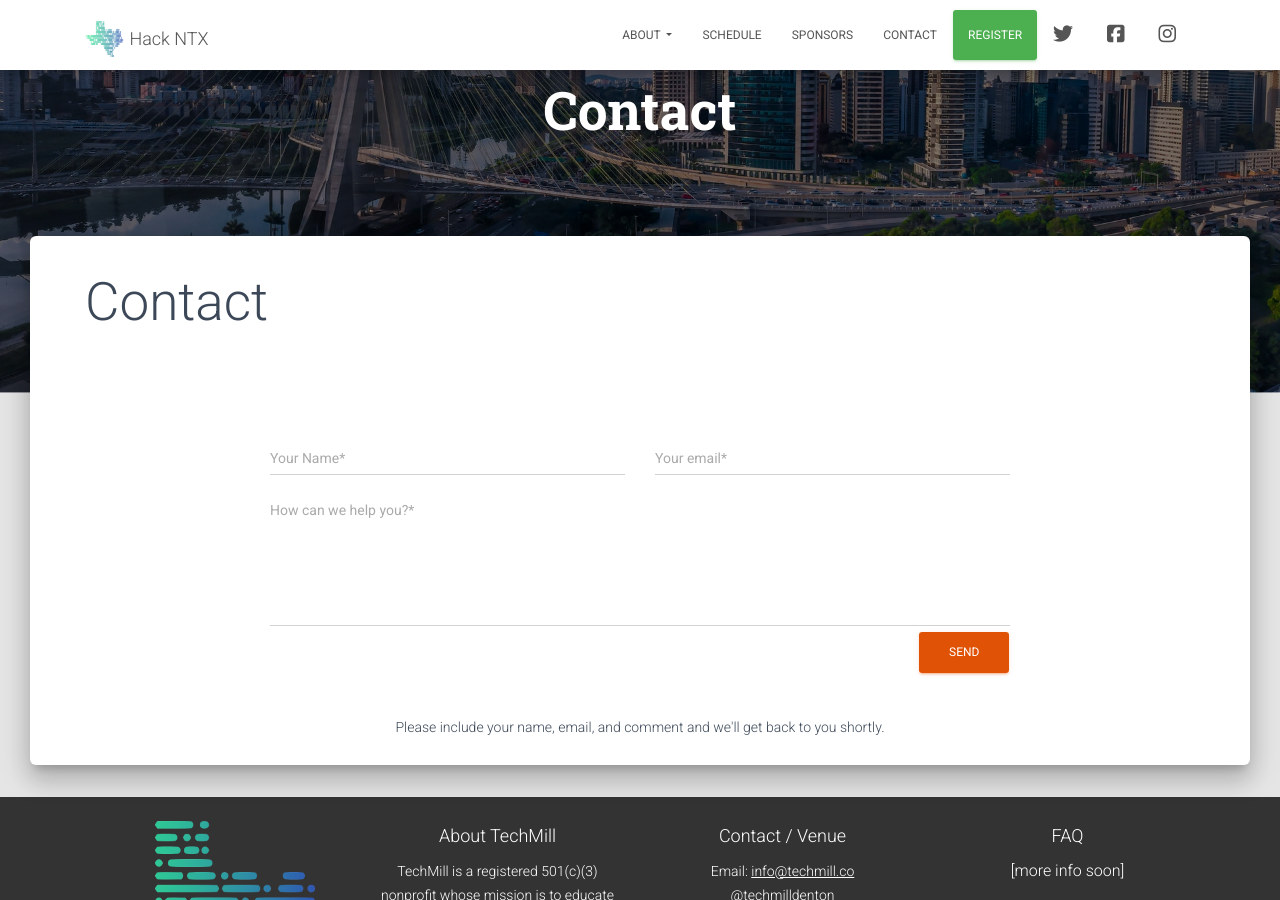
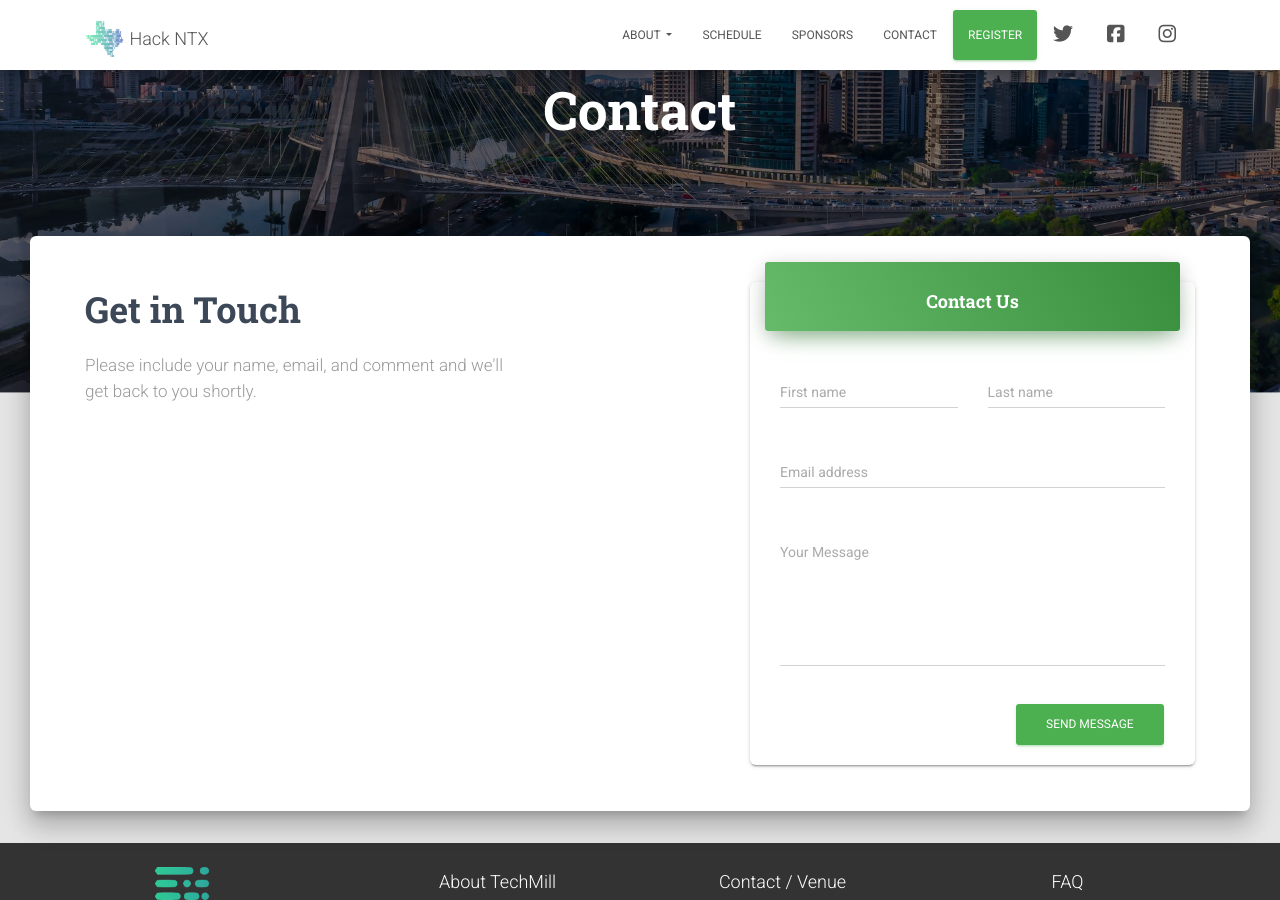
Before and after one commit to techmilldenton/hackntx, a Jekyll site: the page built from contact.md, in a window 1280 px wide and 900 px high, scrolled down 289 px. Built offline with Jekyll 4.4.1, drawn with Linux system fonts in a browser that asks for light colours; nearby versions of some CDN libraries; comment, search, counter and statistics services are not loaded.

Commit message:
Update home page / contact page
- Added fitvid

```diff
--- a/_includes/scripts.html
+++ b/_includes/scripts.html
@@ -2,6 +2,7 @@
 <script src="{{ "/assets/js/core/jquery.min.js" | prepend: site.baseurl }}"></script>
 <script src="{{ "/assets/js/core/popper.min.js" | prepend: site.baseurl }}"></script>
 <script src="{{ "/assets/js/bootstrap-material-design.js" | prepend: site.baseurl }}"></script>
+<script src="https://cdnjs.cloudflare.com/ajax/libs/fitvids/1.2.0/jquery.fitvids.min.js"></script>
 <!--  Google Maps Plugin  -->
 <!-- <script type="text/javascript" src="https://maps.googleapis.com/maps/api/js?key=YOUR_KEY_HERE"></script> -->
 <!--  Plugin for Date Time Picker and Full Calendar Plugin  -->
@@ -23,4 +24,6 @@
 <script src="{{ "/assets/demo/js/vertical-nav.js" | prepend: site.baseurl }}"></script>
 <!-- Material Kit Core initialisations of plugins and Bootstrap Material Design Library -->
 <script src="{{ "/assets/js/material-kit.js" | prepend: site.baseurl }}"></script>
-<script src="{{ "/assets/demo/js/material-kit-demo.js" | prepend: site.baseurl }}></script>
+<script src="{{ "/assets/demo/js/material-kit-demo.js" | prepend: site.baseurl }}"></script>
+<!-- Custom -->
+<script src="{{ "/assets/js/custom.js" | prepend: site.baseurl }}"></script>
--- a/_layouts/page.html
+++ b/_layouts/page.html
@@ -3,9 +3,9 @@ layout: default
 ---
 <article class="post">
 
-  <header class="post-header">
+  <!-- <header class="post-header">
     <h1 class="post-title">{{ page.title | escape }}</h1>
-  </header>
+  </header> -->
 
   <div class="post-content">
     {{ content }}
--- a/_scss/custom.scss
+++ b/_scss/custom.scss
@@ -26,3 +26,7 @@
 .navbar-nav .nav-item .nav-link.btn-success {
 	color: white;
 }
+
+.section {
+	padding: 40px 0;
+}
--- /dev/null
+++ b/assets/js/custom.js
@@ -0,0 +1,34 @@
+// Custom.js file for rest of site.
+$(document).ready(function(){
+    // Target your .container, .wrapper, .post, etc.
+    $(".video-container").fitVids();
+
+    function getUrlParam ( prop ) {
+    	var params = {};
+    	var search = decodeURIComponent( window.location.href.slice( window.location.href.indexOf( '?' ) + 1 ) );
+    	var definitions = search.split( '&' );
+
+    	definitions.forEach( function( val, key ) {
+    		var parts = val.split( '=', 2 );
+    		params[ parts[ 0 ] ] = parts[ 1 ];
+    	} );
+
+    	return ( prop && prop in params ) ? params[ prop ] : null;
+    };
+
+    // Show thank you on form submission.
+    if (getUrlParam("thankyou") !== null) {
+    	var thankYouContact = `<div class="alert alert-success">
+    	<div class="container">
+    	<div class="alert-icon">
+    	<i class="material-icons">check</i>
+    	</div>
+    	<button type="button" class="close" data-dismiss="alert" aria-label="Close">
+    	<span aria-hidden="true"><i class="material-icons">clear</i></span>
+    	</button>
+    	<b>Success:</b> Thank you for your email! We'll get back to you shortly.
+    	</div>
+    	</div>`;
+    	$("main.main").prepend(thankYouContact);
+    }
+});
--- a/contact.md
+++ b/contact.md
@@ -4,25 +4,51 @@ title: "Contact"
 permalink: /contact
 ---
 
-<div class="col-md-8 offset-md-2 section">
-	<form class="form" action="https://formspree.io/sponsor@techmill.co" method="POST">
-		<div class="row">
-			<div class="col-md-6">
-				<div class="form-group bmd-form-group">
-					<input type="text" class="form-control" placeholder="Your Name*" name="_name" required>
+<div class="row">
+	<div class="col-md-5">
+		<h2 class="title">Get in Touch</h2>
+		<h5 class="description">Please include your name, email, and comment and we'll get back to you shortly.</h5>
+	</div>
+	<div class="col-md-5 ml-auto">
+		<div class="card card-contact">
+			<form class="form" action="https://formspree.io/sponsor@techmill.co" method="POST">
+				<div class="card-header card-header-raised card-header-success text-center">
+					<h4 class="card-title">Contact Us</h4>
 				</div>
-			</div>
-			<div class="col-md-6">
-				<div class="form-group bmd-form-group">
-					<input type="email" class="form-control" placeholder="Your email*" name="_replyto" required>
+				<div class="card-body">
+					<div class="row">
+						<div class="col-md-6">
+							<div class="form-group label-floating is-empty bmd-form-group">
+								<label class="bmd-label-floating">First name</label>
+								<input type="text" name="name" class="form-control">
+								<span class="material-input"></span>
+							</div>
+						</div>
+						<div class="col-md-6">
+							<div class="form-group label-floating is-empty bmd-form-group">
+								<label class="bmd-label-floating">Last name</label>
+								<input type="text" name="name" class="form-control">
+								<span class="material-input"></span>
+							</div>
+						</div>
+					</div>
+					<div class="form-group label-floating is-empty bmd-form-group">
+						<label class="bmd-label-floating">Email address</label>
+						<input type="email" name="email" class="form-control">
+						<span class="material-input"></span>
+					</div>
+					<div class="form-group label-floating is-empty bmd-form-group">
+						<label for="exampleMessage1" class="bmd-label-floating">Your Message</label>
+						<textarea name="message" class="form-control" id="exampleMessage1" rows="6"></textarea>
+						<span class="material-input"></span>
+					</div>
 				</div>
-			</div>
+				<div class="card-footer justify-content-between">
+					<input type="text" name="_gotcha" style="display:none" class="form-control">
+					<input type="hidden" name="_next" value="//hackntx.com/?thankyou=1">
+					<button type="submit" class="btn btn-success pull-right">Send Message</button>
+				</div>
+			</form>
 		</div>
-		<span class="bmd-form-group"><textarea required class="form-control" placeholder="How can we help you?*" rows="6" name="_comment"></textarea></span>
-		<div class="media-footer">
-			<input type="submit" value="Send" class="btn btn-primary float-right">
-		</div>
-	</form>
+	</div>
 </div>
-
-<p class="text-center">Please include your name, email, and comment and we'll get back to you shortly.</p>
```
Also changed, not shown: index.html (+23 -4 lines).
